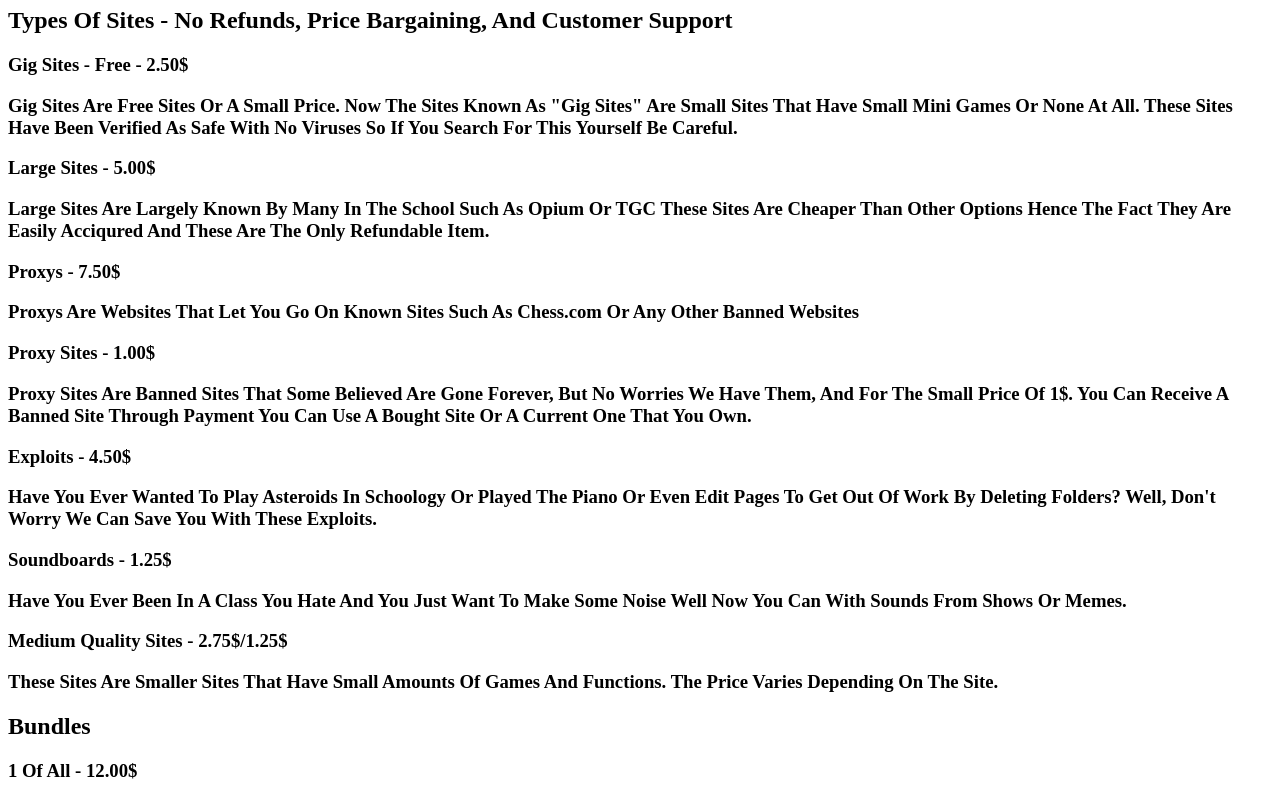
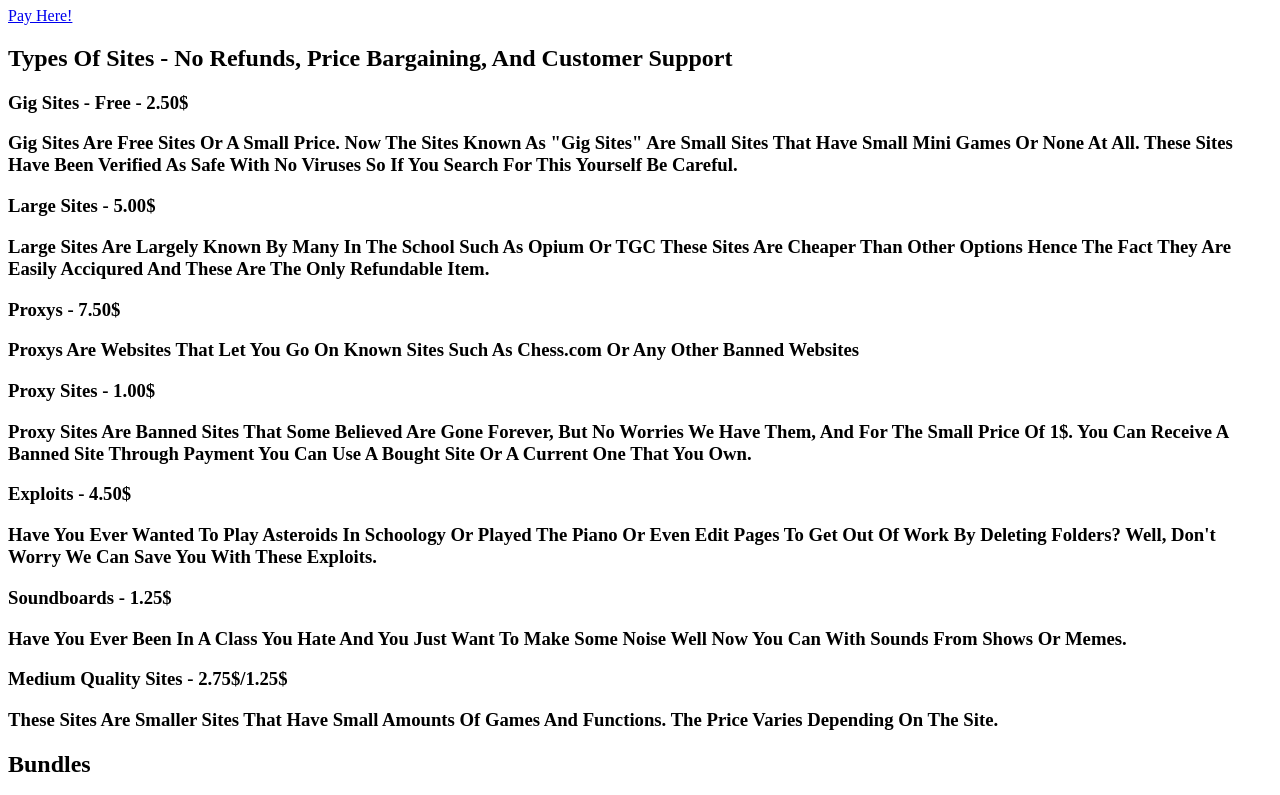
Before and after one commit to ZeusTheKingOfTheGods/motts, a plain HTML site: page index.html in a window 1280 px wide. Shown: the part 73-868 px from the top of the page. Drawn offline with Linux system fonts and the light colour scheme.

Commit message:
Update index.html

```diff
--- a/index.html
+++ b/index.html
@@ -6,7 +6,7 @@
 <body>
 
 <h1>HMS Unblocked Websites</h1>
-<a href="purchase.html"></a>
+<a href="purchase.html">Pay Here!</a>
 <h2>Types Of Sites - No Refunds, Price Bargaining, And Customer Support<h2>
 <h3>Gig Sites - Free - 2.50$<h3>
 <p>Gig Sites Are Free Sites Or A Small Price. Now The Sites Known As "Gig Sites" Are Small Sites That Have Small Mini Games Or None At All. These Sites Have Been Verified As Safe With No Viruses So If You Search For This Yourself Be Careful.</p>
```
